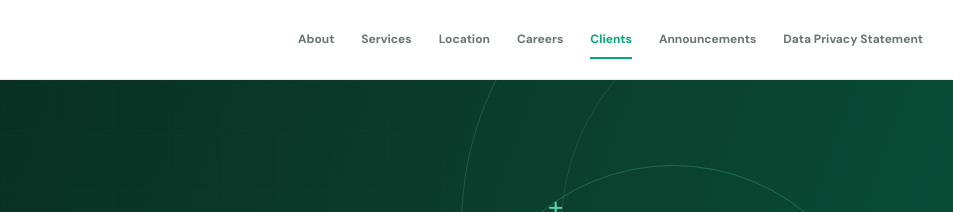
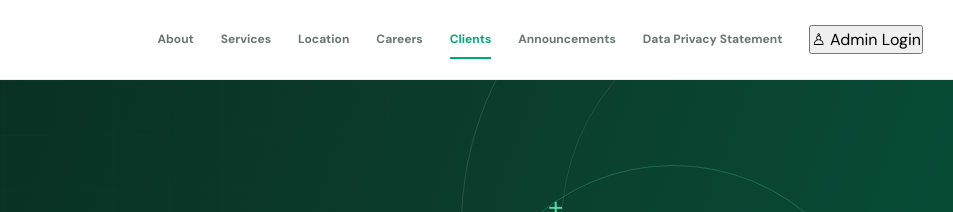
Before and after one commit to ChristReatazan/HSN, a plain HTML site: page clients.html in a window 1280 px wide. Shown: the top 212 px of the page, 327-1280 px from the left. Drawn offline with Linux system fonts and the light colour scheme.

Commit message:
Update clients.html

```diff
--- a/clients.html
+++ b/clients.html
@@ -35,6 +35,12 @@
             <a href="clients.html" class="active">Clients</a>
             <a href="index.html#announcements">Announcements</a>
             <a href="dps.html">Data Privacy Statement</a>
+
+            <button type="button" class="mobile-login-trigger" id="mobileLoginTrigger">
+            <span class="user-icon-small">♙</span>
+            Admin Login
+        </button>
+
         </nav>
     </div>
 </header>
```
